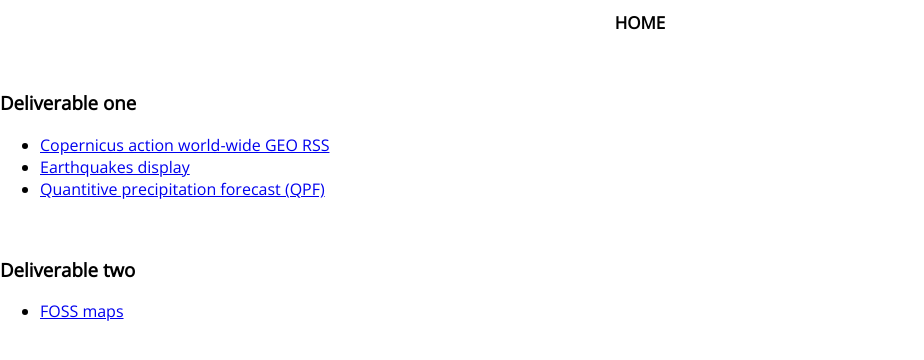
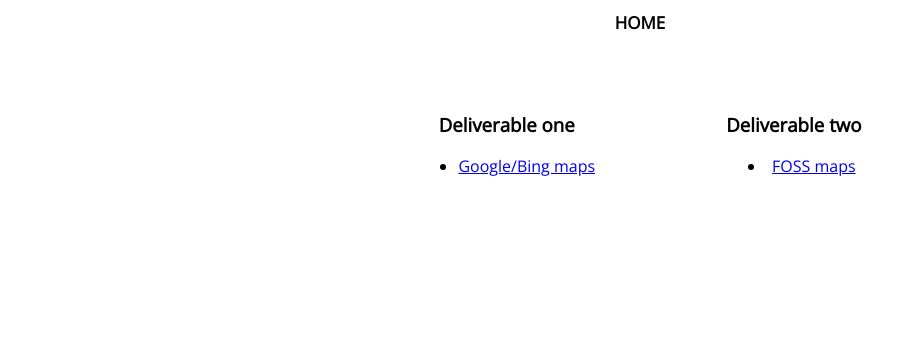
Before and after one commit to martinord/gis-apis, a plain HTML site: page default.htm in a window 1280 px wide. Shown: the part 56-416 px from the top of the page, without its empty margins (0-924 px from the left). Drawn offline with nearby package versions, Linux system fonts and the light colour scheme.

Commit message:
New index layout

```diff
--- a/css/site.css
+++ b/css/site.css
@@ -55,6 +55,22 @@ html, body {
 .heading > h2{font-size:17px}
 
 
+/* Listing layout */
+.inline-block {
+		text-align: center;
+		margin-top: 3%;
+		margin-bottom: 3%;
+		padding: 5px 5px 5px 5px;
+}
+
+.inline-block div {
+		border-width: 3px;
+		border-color: grey;
+		margin-left: 5%;
+		margin-right: 5%;
+	 	display: inline-block;
+}
+
 /* MAPS layout */
 #googleMap {
 	height: 100%;
--- a/default.htm
+++ b/default.htm
@@ -11,20 +11,23 @@
 			<h2>HOME</h2>
 		</div>
 		<div class="desk">
-			<br>
+			<div class="inline-block">
+				<div>
 					<h3>Deliverable one</h3>
 					<ul>
-				<li><a href="maps/gmap.html" target="_blank">Copernicus action world-wide GEO RSS</a></li>
-				<li><a href="maps/bmap.html" target="_blank">Earthquakes display</a></li>
-				<li><a href="maps/gbmap.html" target="_blank">Quantitive precipitation forecast (QPF)</a></li>
+						<li><a href="maps/index.html">Google/Bing maps</a></li>
 					</ul>
-			<br>
+				</div>
+				<div>
 					<h3>Deliverable two</h3>
 					<ul>
 						<li><a href="foss-maps/index.html">FOSS maps</a></li>
 					</ul>
+				</div>
+
+			</div>
+		</div>
 	</body>
-		</div>
 	<footer>
 	</footer>
 </html>
```
Also changed, not shown: foss-maps/index.html (+4 -5 lines), maps/index.html (added, +23 -0 lines). Lines whose indentation alone changed are shown as unchanged.
